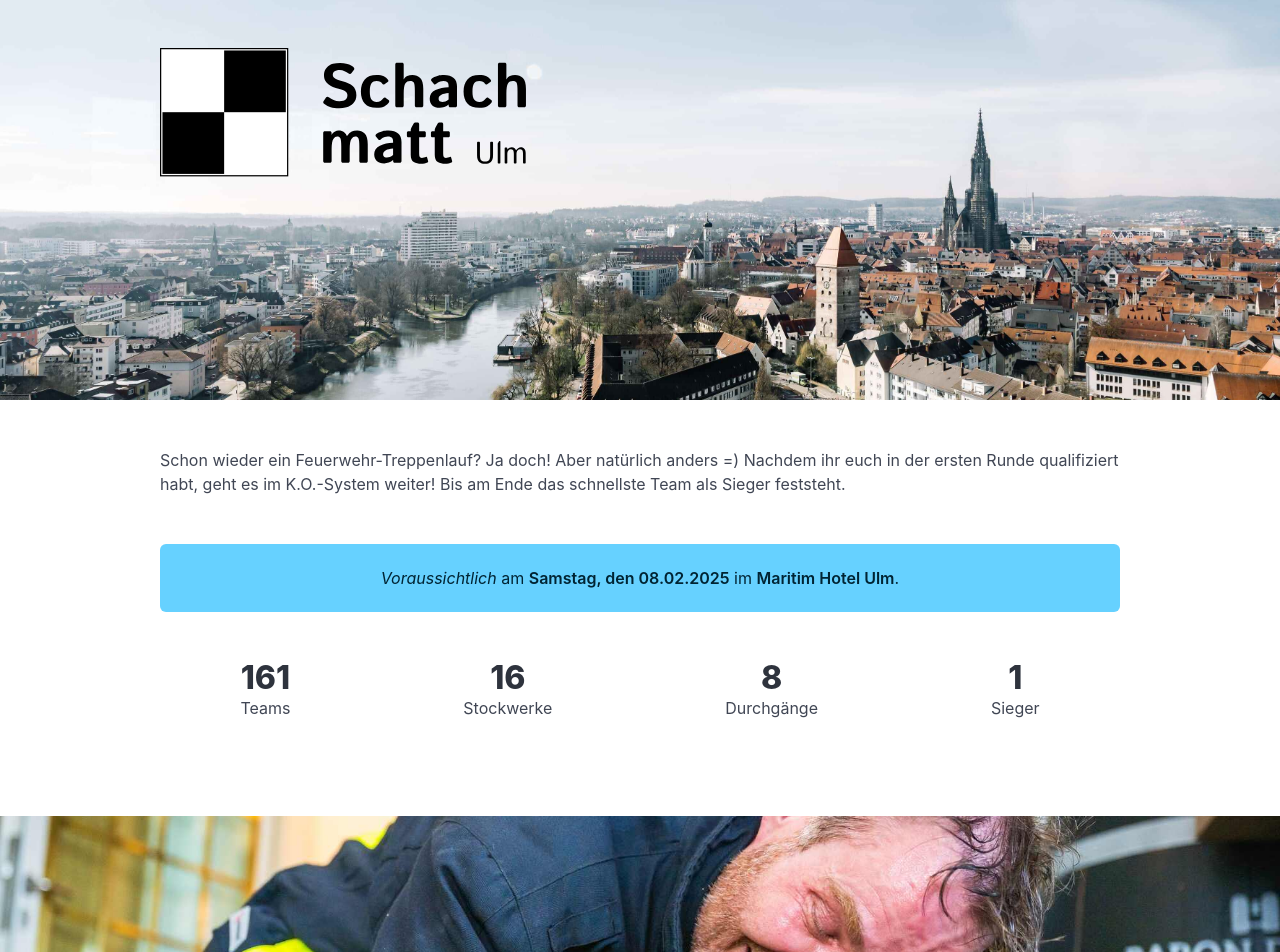
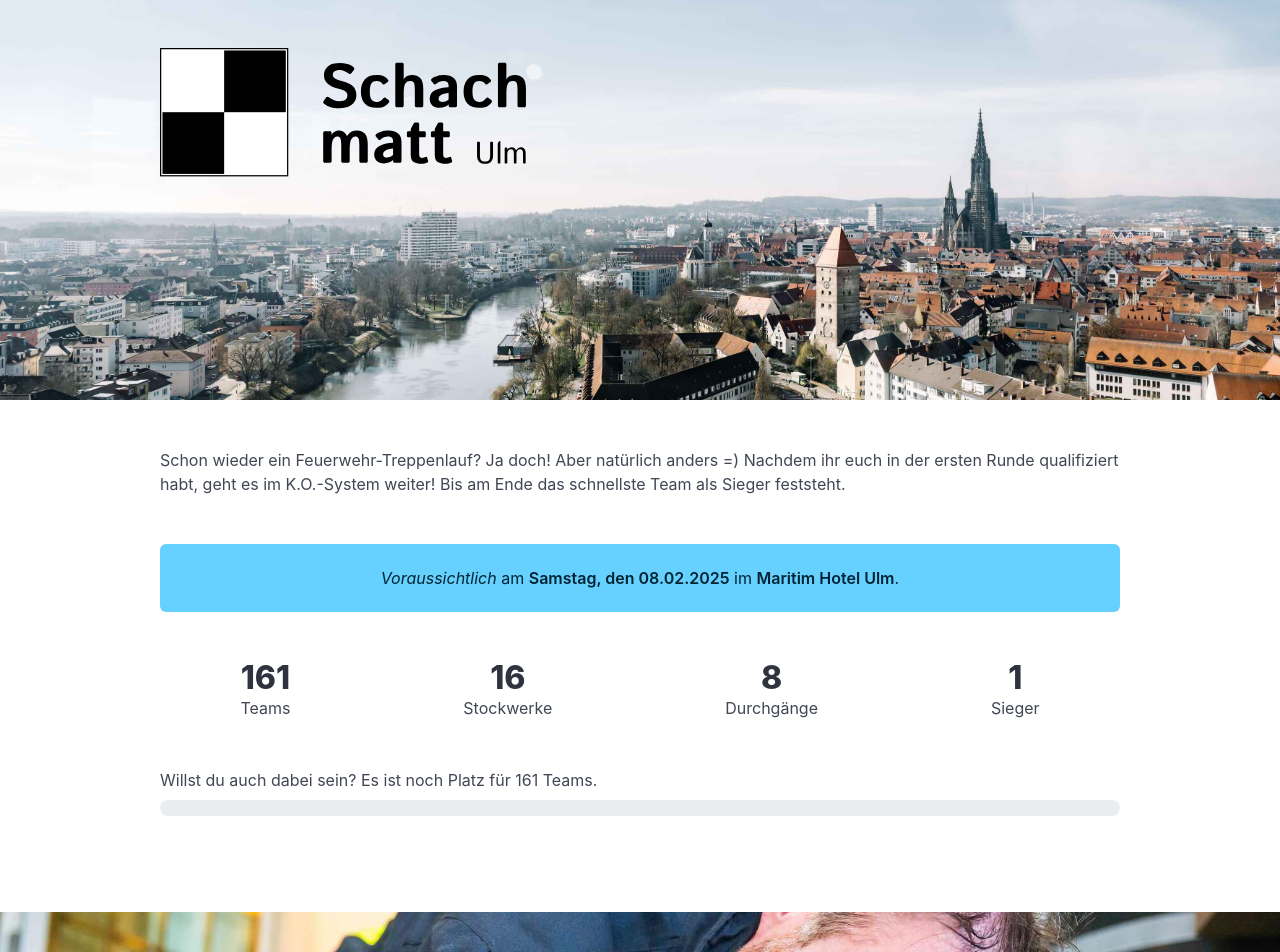
Before and after one commit to steffkes/schachmatt-ulm, a Nuxt app: page / in a window 1280 px wide. Shown: the top 952 px of the page. Built offline with nearby package versions, Linux system fonts and the light colour scheme.

Commit message:
show how many teams are available

```diff
--- a/app.vue
+++ b/app.vue
@@ -58,6 +58,13 @@
           </div>
         </div>
       </section>
+
+      <div class="mt-6">
+        <p>Willst du auch dabei sein? Es ist noch Platz für 161 Teams.</p>
+        <progress class="progress mt-2" value="0" max="161">
+          161 Teams verfügbar
+        </progress>
+      </div>
     </div>
   </section>
 
```
